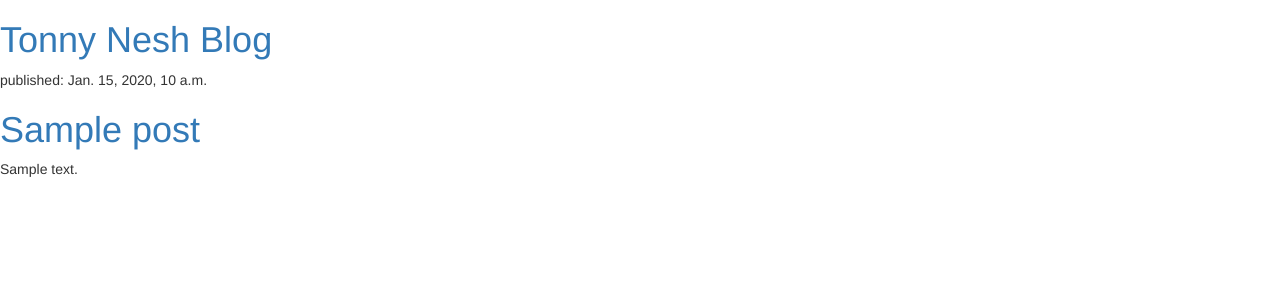
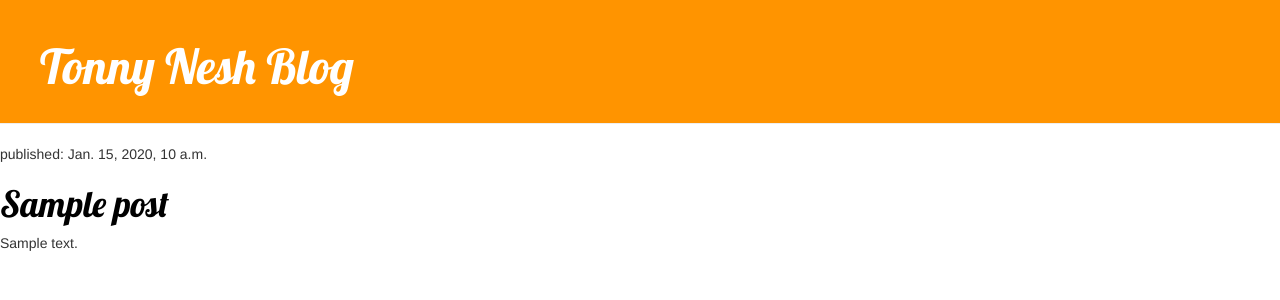
Before and after one commit to meshnesh/Django-Flog, a Django app: template blog/flog/templates/flog/post_list.html in a window 1280 px wide. Shown: the top 300 px of the page. Run offline with Django 3.2, Linux system fonts and the light colour scheme; the template is opened without the code that fills it: most values are stand-ins (such as "Sample title", 1, 10 or a date in 2020); some libraries are stand-ins or nearby versions.

Commit message:
styled the post_list.html with css

```diff
--- a/blog/flog/static/css/flog.css
+++ b/blog/flog/static/css/flog.css
@@ -1,3 +1,46 @@
-h1 a {
-    color: #FCA205;
+.page-header {
+    background-color: #ff9400;
+    margin-top: 0;
+    padding: 20px 20px 20px 40px;
 }
+
+.page-header h1, .page-header h1 a, .page-header h1 a:visited, .page-header h1 a:active {
+    color: #ffffff;
+    font-size: 36pt;
+    text-decoration: none;
+}
+
+.content {
+    margin-left: 40px;
+}
+
+h1, h2, h3, h4 {
+    font-family: 'Lobster', cursive;
+}
+
+.date {
+    color: #828282;
+}
+
+.save {
+    float: right;
+}
+
+.post-form textarea, .post-form input {
+    width: 100%;
+}
+
+.top-menu, .top-menu:hover, .top-menu:visited {
+    color: #ffffff;
+    float: right;
+    font-size: 26pt;
+    margin-right: 20px;
+}
+
+.post {
+    margin-bottom: 70px;
+}
+
+.post h1 a, .post h1 a:visited {
+    color: #000000;
+}
--- a/blog/flog/templates/flog/post_list.html
+++ b/blog/flog/templates/flog/post_list.html
@@ -1,14 +1,20 @@
+{% load staticfiles %}
 <html>
 <head>
     <link rel="stylesheet" href="//maxcdn.bootstrapcdn.com/bootstrap/3.2.0/css/bootstrap.min.css">
-<link rel="stylesheet" href="//maxcdn.bootstrapcdn.com/bootstrap/3.2.0/css/bootstrap-theme.min.css">
+    <link rel="stylesheet" href="//maxcdn.bootstrapcdn.com/bootstrap/3.2.0/css/bootstrap-theme.min.css">
+    <link rel="stylesheet" href="{% static 'css/flog.css' %}">
+    <link href="http://fonts.googleapis.com/css?family=Lobster&subset=latin,latin-ext" rel="stylesheet" type="text/css">
 </head>
-    <div>
+
+
+
+    <div class="page-header">
     <h1><a href="/">Tonny Nesh Blog</a></h1>
 </div>
 
 {% for post in posts %}
-    <div>
+    <div class="post">
         <p>published: {{ post.published_date }}</p>
         <h1><a href="">{{ post.title }}</a></h1>
         <p>{{ post.text|linebreaks }}</p>
```
